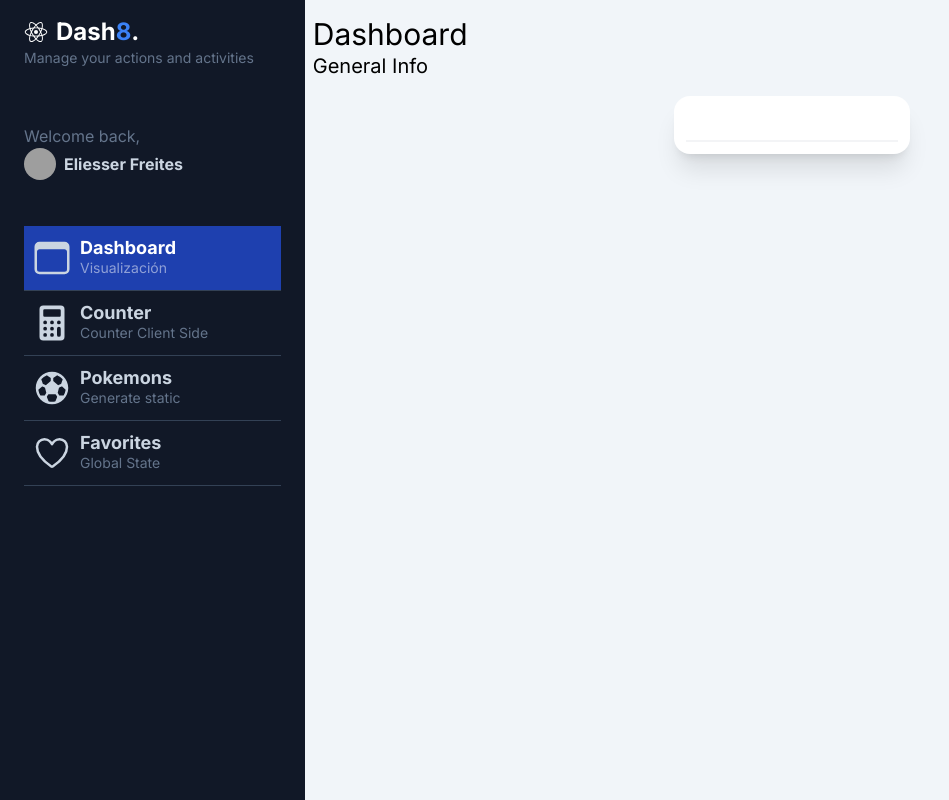
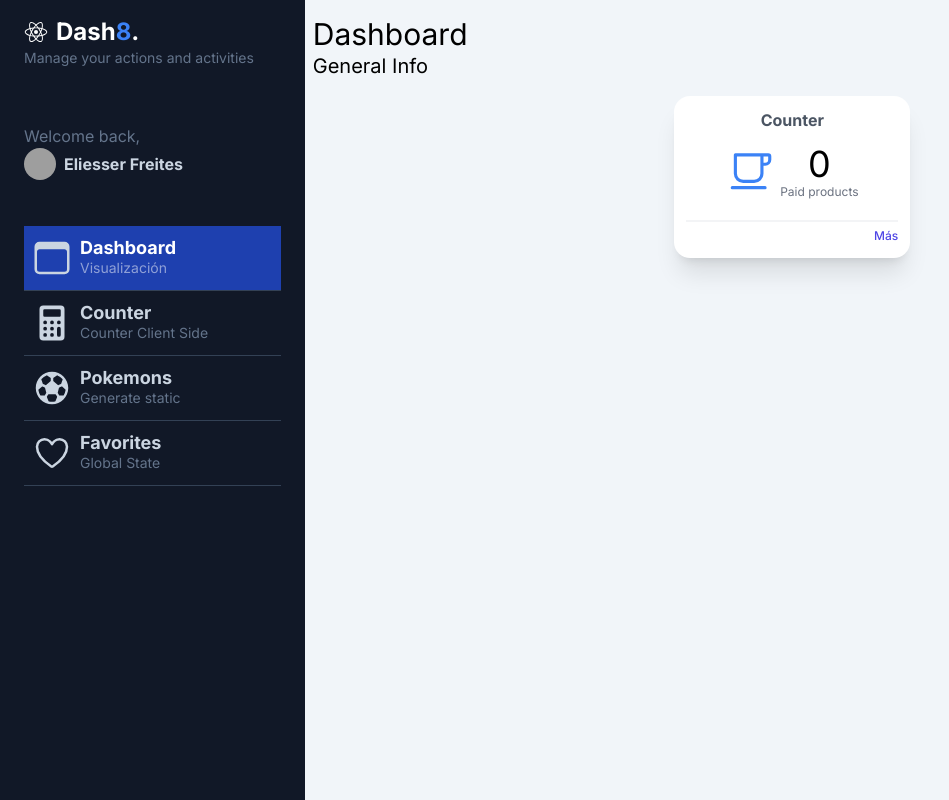
Before and after one commit to eliesser/curso-nextjs-02-my-dashboard, a Next.js app: page /dashboard/main in a window 1280 px wide. Shown: the whole page, without its empty margins (0-949 px from the left). Built offline with nearby package versions, Linux system fonts and the light colour scheme; grey boxes are pictures that could not be loaded.

Commit message:
use store

```diff
--- a/src/app/dashboard/main/page.tsx
+++ b/src/app/dashboard/main/page.tsx
@@ -1,4 +1,10 @@
-import { SimpleWidget } from '@/components';
+import { Metadata } from 'next';
+import { SimpleWidget, WidgetGrid } from '@/components';
+
+export const metadata: Metadata = {
+  title: 'Admin Dashboard',
+  description: 'Generated by create next app',
+};
 
 export default function MainPage() {
   return (
@@ -6,9 +12,7 @@ export default function MainPage() {
       <h1 className='mt-2 text-3xl'>Dashboard</h1>
       <span className='text-xl'>General Info</span>
 
-      <div className='flex flex-wrap p-2 items-center justify-center'>
-        <SimpleWidget />
-      </div>
+      <WidgetGrid />
     </div>
   );
 }
--- a/src/app/layout.tsx
+++ b/src/app/layout.tsx
@@ -1,13 +1,15 @@
 import type { Metadata } from 'next';
 import { Inter } from 'next/font/google';
+
 import './globals.css';
-
-const inter = Inter({ subsets: ['latin'] });
+import { Providers } from '@/store/Providers';
 
 export const metadata: Metadata = {
   title: 'Create Next App',
   description: 'Generated by create next app',
 };
+
+const inter = Inter({ subsets: ['latin'] });
 
 export default function RootLayout({
   children,
@@ -16,7 +18,9 @@ export default function RootLayout({
 }>) {
   return (
     <html lang='es'>
-      <body className={inter.className}>{children}</body>
+      <body className={inter.className}>
+        <Providers>{children}</Providers>
+      </body>
     </html>
   );
 }
--- a/src/shopping-cart/components/CartCounter.tsx
+++ b/src/shopping-cart/components/CartCounter.tsx
@@ -1,34 +1,35 @@
 'use client';
 
-import { useState } from 'react';
+import { decrement, increment, init, reset } from '@/store/counter/counterSlice';
+import { useAppSelector, useAppDispatch } from '@/store/store';
+import { useEffect } from 'react';
 
 interface Props {
   value?: number;
 }
 
 export const CartCounter = ({ value = 0 }: Props) => {
-  const [counter, setCounter] = useState(value);
+  const count = useAppSelector((state) => state.counter.count);
+  const dispatch = useAppDispatch();
 
-  const updateCounter = (count: number) => {
-    if (count < 0) count = 0;
-
-    setCounter(count);
-  };
+  useEffect(() => {
+    dispatch(init(value));
+  }, [dispatch, value]);
 
   return (
     <>
-      <span className='text-9xl'> {counter} </span>
+      <span className='text-9xl'> {count} </span>
 
       <div className='flex'>
         <button
           className='flex items-center justify-center p-2 rounded-xl bg-gray-900 text-white hover:bg-gray-600 transition-all w-[100px] mr-2'
-          onClick={() => updateCounter(counter - 1)}
+          onClick={() => dispatch(decrement())}
         >
           -1
         </button>
         <button
           className='flex items-center justify-center p-2 rounded-xl bg-gray-900 text-white hover:bg-gray-600 transition-all w-[100px] mr-2'
-          onClick={() => updateCounter(counter + 1)}
+          onClick={() => dispatch(increment())}
         >
           +1
         </button>
```
